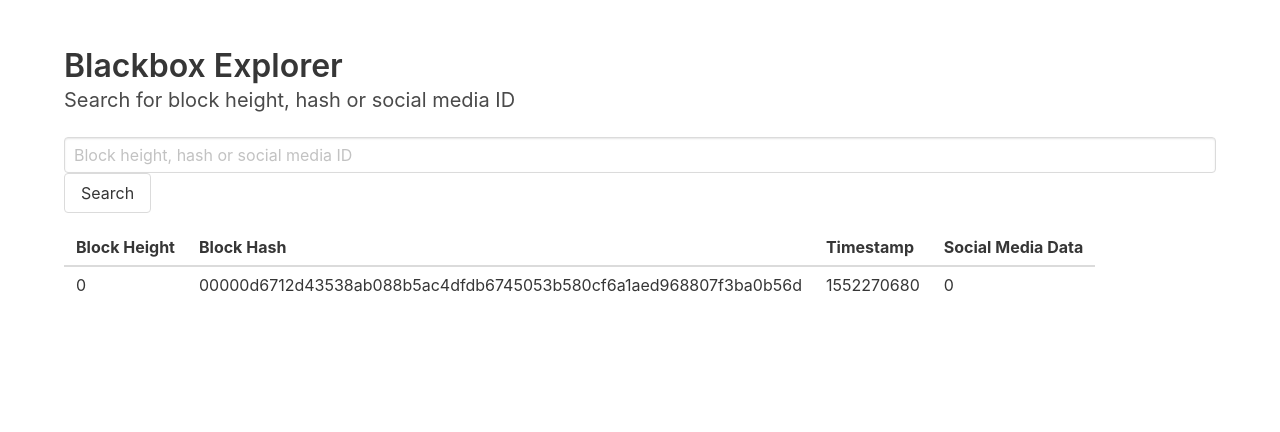
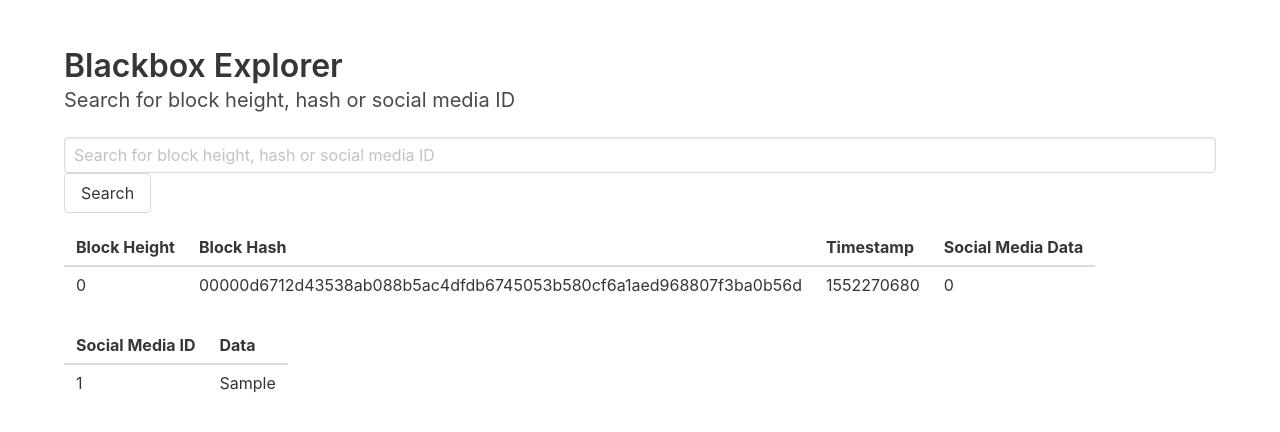
Before and after one commit to SHagege/blackbox, a Django app: template explorer/templates/block/detail.html in a window 1280 px wide. Shown: the top 432 px of the page. Run offline with Django 3.2, Linux system fonts and the light colour scheme; the template is opened without the code that fills it: values that come from a table or form of the project are taken from there, others are empty; data comes from the database, SQL or seed files in the repository; tables that the repository leaves empty hold one stand-in row (values such as "Sample post"); style sheets or scripts are compiled from the project's sources; some libraries are stand-ins or nearby versions.

Commit message:
Add much more detailed view for blocks

```diff
--- a/explorer/explorer/urls.py
+++ b/explorer/explorer/urls.py
@@ -16,12 +16,12 @@ Including another URLconf
 from django.contrib import admin
 from django.urls import path
 
-from pages.views import home_view, about_view
-from blocks.views import block_detailed_view
+from pages.views import home_view
+from blocks.views import block_detailed_view, search_view
 
 urlpatterns = [
     path('', home_view, name='home'),
-    path('about/', about_view),
+    path('search/', search_view, name='search_view'),
     path('admin/', admin.site.urls),
     path('detail/<slug:block_hash>', block_detailed_view, name='detail_block'),
 ]
--- a/explorer/pages/views.py
+++ b/explorer/pages/views.py
@@ -8,11 +8,8 @@ def home_view(request, *args, **kwargs):
     try:
         block = BlockModel.objects.all()
         info = {
-            'blocks': block
+            'blocks': block,
             }
         return render(request, "home.html", info)
     except ObjectDoesNotExist:
         return render(request, "home.html", {})
-
-def about_view(request, *args, **kwargs):
-    return render(request, "about.html", {})
--- a/explorer/smdataxs/models.py
+++ b/explorer/smdataxs/models.py
@@ -3,3 +3,4 @@ from django.db import models
 class Smdatax(models.Model):
     unique_id = models.TextField()
     data = models.TextField()
+    host_block = models.TextField(default=0)
--- a/explorer/templates/block/detail.html
+++ b/explorer/templates/block/detail.html
@@ -17,12 +17,12 @@
       <p class="subtitle">
         Search for block height, hash or social media ID
       </p>
-        <form method="POST" action="/detail/">
+        <form method="POST" action="/search/">
             {% csrf_token %}
             <div class="control">
-                <input class="input" type="text" placeholder="Block height, hash or social media ID" name="search">
+                <input class="input" type="text" placeholder="Search for block height, hash or social media ID" name="search">
               </div>
-            <button class="button" type="submit">
+            <button class="button">
                 Search
               </button>
         </form>
@@ -37,12 +37,28 @@
               </tr>
               <tbody>
                 <tr>
-                    <td>{{ info.block_height }}</td>
-                    <td>{{ info.block_hash }}</td>
-                    <td>{{ info.timestamp }}</td>
-                    <td>{{ info.smdatax_count }}</td>
+                    <td>{{ info_blocks.block_height }}</td>
+                    <td>{{ info_blocks.block_hash }}</td>
+                    <td>{{ info_blocks.timestamp }}</td>
+                    <td>{{ info_blocks.smdatax_count }}</td>
                 </tr>
-        </p>
-        {% endblock %}
-    </div>
+              </body>
+              </thead>
+            </table>
+            <table class="table is-responsive">
+            <thead>
+              <tr>
+                <th>Social Media ID</th>
+                <th>Data</th>
+              </tr>
+              <tbody>
+                {% for data_ in info_datas %}
+                <tr>
+                  <td>{{ data_.unique_id }}</td>
+                  <td>{{ data_.data }}</td>
+                </tr>
+                {% endfor %}
+              </tbody>
+              {% endblock %}
+   </div>
   </section>
```
Also changed, not shown: explorer/blocks/views.py (+15 -11 lines), explorer/templates/home.html (+4 -3 lines).
